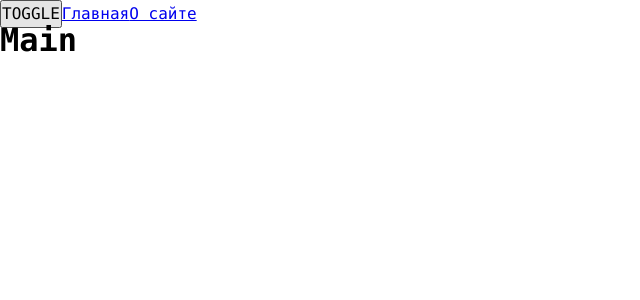
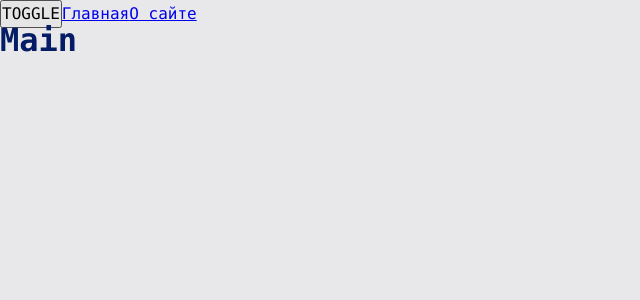
Before and after one commit to MaxAndreev27/react-advanced-ulbi, a React app: page / in a window 1280 px wide. Shown: the top 300 px of the page, without its empty margins (0-640 px from the left). Built offline with nearby package versions, Linux system fonts and the light colour scheme.

Commit message:
Theme toggle fix

```diff
--- a/src/App.tsx
+++ b/src/App.tsx
@@ -1,12 +1,20 @@
-import React, {Suspense} from 'react';
+import React, {Suspense, useContext} from 'react';
 import {Link, Route, Routes} from 'react-router-dom';
 import './styles/index.scss';
-import {useTheme} from "./theme/useTheme";
 import {AboutAsync} from "./pages/about/About.async";
 import {MainAsync} from "./pages/main/Main.async";
+import {Theme, ThemeContext} from "./theme/ThemeContext";
 
 const App = () => {
-    const {theme, toggleTheme} = useTheme();
+    //const {theme, toggleTheme} = useTheme();
+
+    const {theme, setTheme} = useContext(ThemeContext);
+
+    // const [theme, setTheme] = useState('light');
+    //
+    const toggleTheme = () => {
+        setTheme(theme === Theme.DARK ? Theme.LIGHT : Theme.DARK);
+    }
 
     return (
         <div className={`app ${theme}`}>
--- a/src/index.tsx
+++ b/src/index.tsx
@@ -1,11 +1,14 @@
 import { createRoot } from 'react-dom/client';
 import App from "./App";
 import {BrowserRouter} from "react-router-dom";
+import ThemeProvider from "./theme/ThemeProvider";
 
 const domNode = document.getElementById('root');
 const root = createRoot(domNode);
 root.render(
     <BrowserRouter>
-        <App />
+        <ThemeProvider>
+            <App />
+        </ThemeProvider>
     </BrowserRouter>
 );
```
Also changed, not shown: src/styles/reset.scss (+5 -5 lines).
